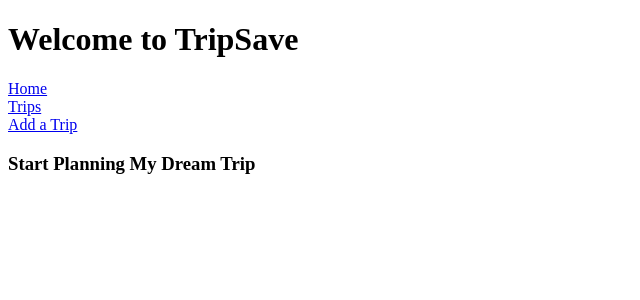
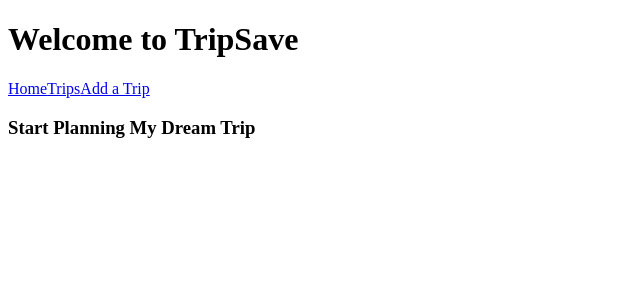
Before and after one commit to timtran007/phase-02-project-tripsave, a React (Create React App) app: page / in a window 1280 px wide. Shown: the top 300 px of the page, without its empty margins (0-640 px from the left). Built offline with nearby package versions, Linux system fonts and the light colour scheme.

Commit message:
added activeClassName to NavLink + reformated JSX to have <nav> element

```diff
--- a/src/Nav.js
+++ b/src/Nav.js
@@ -1,25 +1,19 @@
 import React from "react"
-import {NavLink, Route} from "react-router-dom"
+import {NavLink} from "react-router-dom"
 
 function Nav(){
     return(
-        <div>
-            <div>
-                <NavLink to="/">
+        <nav >
+                <NavLink activeClassName="active" to="/">
                     Home
                 </NavLink>
-            </div>
-            <div>
-                <NavLink to="/destination">
+                <NavLink activeClassName="active" to="/destination">
                     Trips
                 </NavLink>
-            </div>
-            <div>
-                <NavLink to="add-a-trip">
+                <NavLink activeClassName="active" to="add-a-trip">
                     Add a Trip
                 </NavLink>
-            </div>
-        </div>
+        </nav>
     )
 }
 
```
